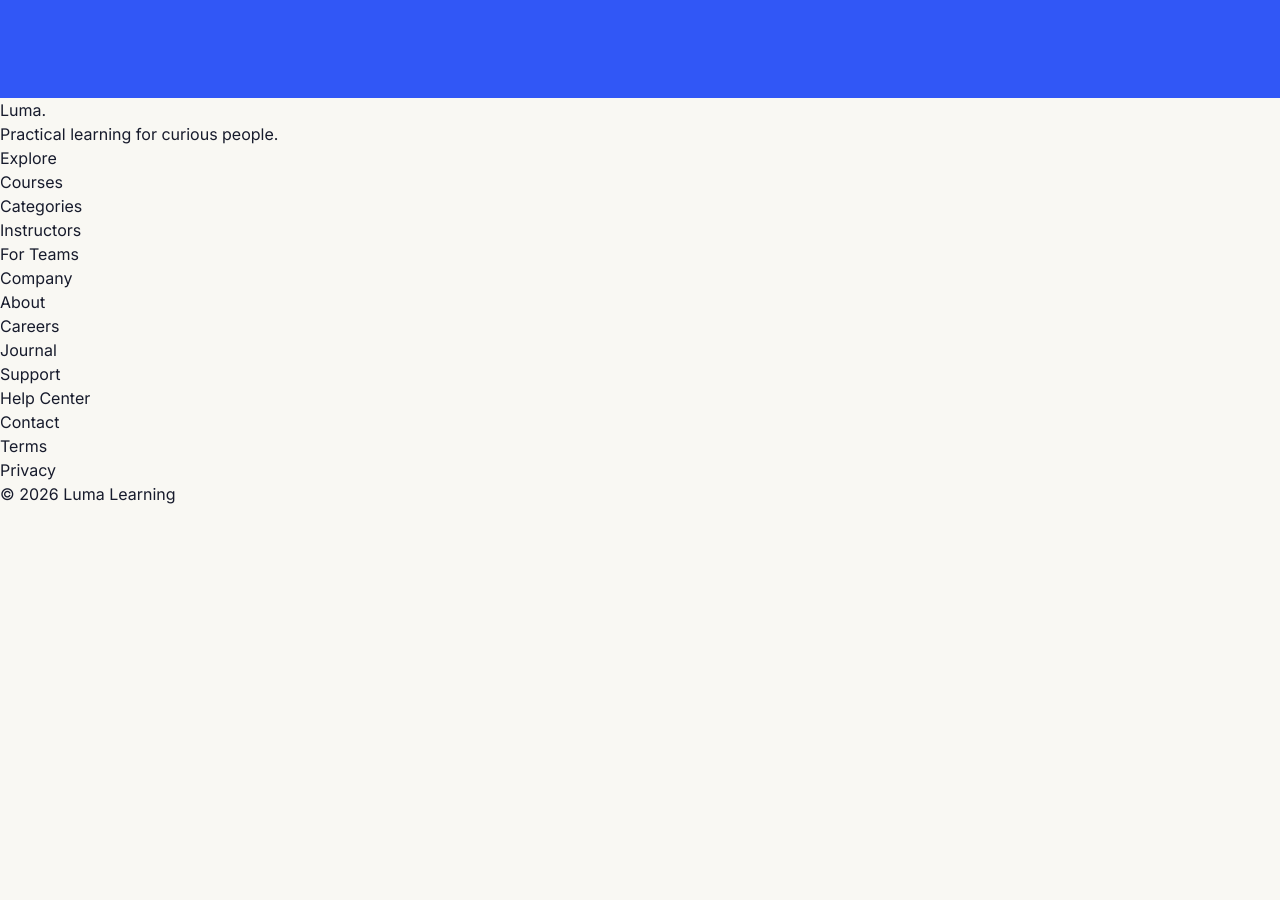
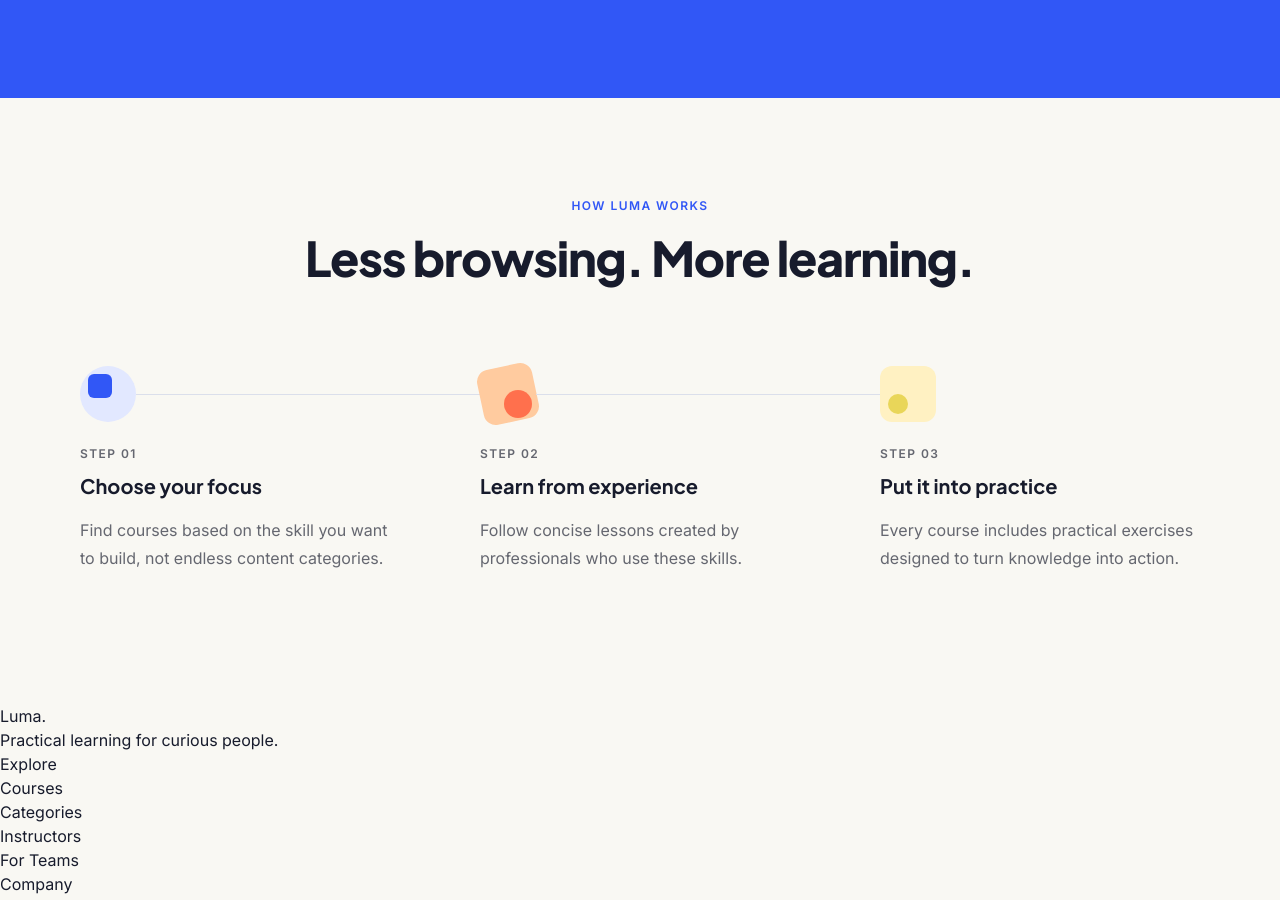
Before and after one commit to nicolas-davila/buzzvel-test-frontend, a Next.js app: page / in a window 1280 px wide. Shown: the part 2055-2955 px from the top of the page. Before the commit the page ends 2561 px from the top, so only its background shows below. Built offline with nearby package versions, Linux system fonts and the light colour scheme.

Commit message:
feat: add how it works section

```diff
--- a/src/app/page.tsx
+++ b/src/app/page.tsx
@@ -1,6 +1,7 @@
 import Hero from "@/components/Hero";
 import Categories from "@/components/Categories";
 import FeaturedCourse from "@/components/FeaturedCourse";
+import HowItWorks from "@/components/HowItWorks";
 
 export default function Home() {
   return (
@@ -8,6 +9,7 @@ export default function Home() {
         <Hero />
         <Categories />
         <FeaturedCourse />
+        <HowItWorks />
     </main>
   );
 }
--- /dev/null
+++ b/src/components/HowItWorks.tsx
@@ -0,0 +1,42 @@
+import { steps } from "@/data/howItWorks";
+import Container from "./Container";
+import SectionHeading from "./SectionHeading";
+
+export default function HowItWorks() {
+    return (
+        <section id="how-it-works" className="py-16 md:py-25">
+            <Container>
+                <SectionHeading
+                    align="center"
+                    eyebrow="How Luma works"
+                    title="Less browsing. More learning."
+                />
+                <ol className="mt-12 grid gap-10 md:mt-20 md:grid-cols-3 md:gap-10 md:pb-8 lg:gap-20">
+                    {steps.map((step, index) => (
+                        <li key={step.number} className="relative">
+                            <span className="relative block size-14" aria-hidden="true">
+                                <span className={`absolute inset-0 ${step.boxClassName}`} />
+                                <span className={`absolute ${step.shapeClassName}`} />
+                            </span>
+                            {index < steps.length - 1 && (
+                                <span
+                                    className="absolute top-7 left-14 hidden h-px w-[calc(100%-16px)] bg-line md:block lg:w-[calc(100%+24px)]"
+                                    aria-hidden="true"
+                                />
+                            )}
+                            <p className="mt-6 text-xs leading-4 font-semibold uppercase tracking-[0.12em] text-muted">
+                                Step {step.number}
+                            </p>
+                            <h3 className="mt-2 font-heading text-xl leading-8 font-bold">
+                                {step.title}
+                            </h3>
+                            <p className="mt-3.5 text-base leading-7 text-muted">
+                                {step.description}
+                            </p>
+                        </li>
+                    ))}
+                </ol>
+            </Container>
+        </section>
+    );
+}
--- /dev/null
+++ b/src/data/howItWorks.ts
@@ -0,0 +1,31 @@
+export type Step = {
+    number: string;
+    title: string;
+    description: string;
+    boxClassName: string;
+    shapeClassName: string;
+};
+
+export const steps: Step[] = [
+    {
+        number: "01",
+        title: "Choose your focus",
+        description: "Find courses based on the skill you want to build, not endless content categories.",
+        boxClassName: "rounded-full bg-accent-soft",
+        shapeClassName: "top-2 left-2 size-6 rounded-md bg-primary",
+    },
+    {
+        number: "02",
+        title: "Learn from experience",
+        description: "Follow concise lessons created by professionals who use these skills.",
+        boxClassName: "-rotate-12 rounded-xl bg-accent",
+        shapeClassName: "top-6 left-6 size-7 rounded-full bg-[#FF704D]",
+    },
+    {
+        number: "03",
+        title: "Put it into practice",
+        description: "Every course includes practical exercises designed to turn knowledge into action.",
+        boxClassName: "rounded-xl bg-[#FFF1C2]",
+        shapeClassName: "top-7 left-2 size-5 rounded-full bg-[#E9D659]",
+    },
+];
```
